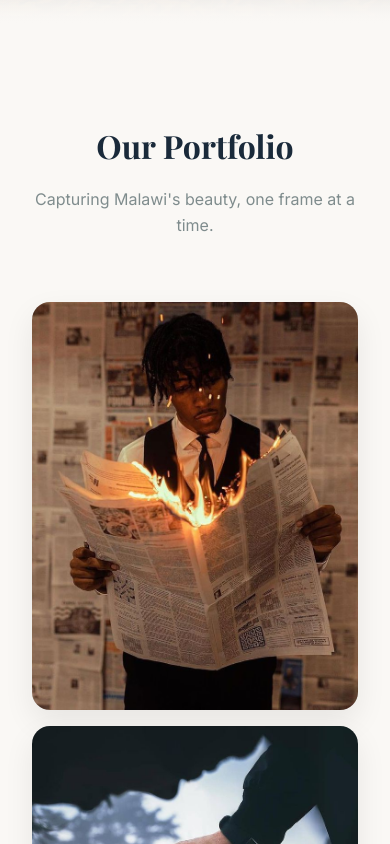
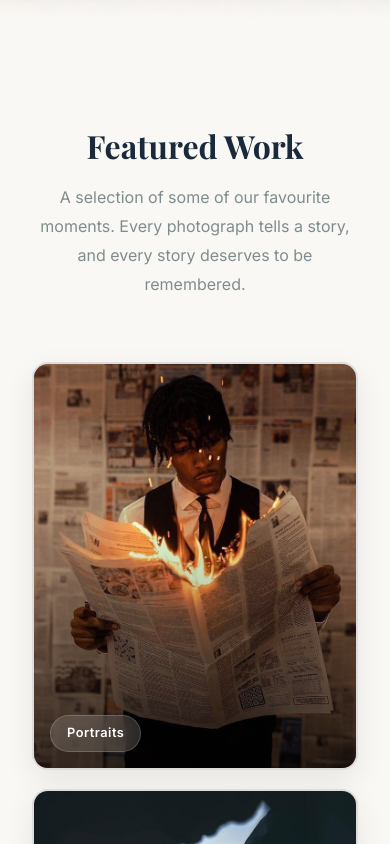
Before and after one commit to yewoSidira/PHOTOGRAPHY-WEBSITE, a React (Create React App) app: page / in a window 390 px wide. Shown: the part 820-1664 px from the top of the page. Built offline with nearby package versions, Linux system fonts and the light colour scheme.

Commit message:
gallery v2

```diff
--- a/src/components/sections/Gallery.css
+++ b/src/components/sections/Gallery.css
@@ -1,157 +1,295 @@
-/* ===========================
-   Gallery Section
-=========================== */
+/* ==========================================================
+   GALLERY
+========================================================== */
 
-.gallery-section {
-  background: var(--color-bg);
+.gallery-section{
+    background:var(--color-bg);
+    padding:7rem 0;
 }
 
-.gallery-grid {
-  display: grid;
-
-  grid-template-columns: repeat(auto-fit, minmax(300px, 1fr));
-
-  gap: 1.5rem;
+.gallery-section .section-title{
+    margin-bottom:.75rem;
 }
 
-/* ===========================
-   Gallery Card
-=========================== */
+.gallery-section .section-subtitle{
 
-.gallery-item {
-  position: relative;
+    max-width:700px;
 
-  overflow: hidden;
+    margin:0 auto 4rem;
 
-  aspect-ratio: 1 / 1;
+    text-align:center;
 
-  border-radius: 18px;
+    line-height:1.8;
 
-  cursor: pointer;
-
-  background: #ddd;
-
-  box-shadow: 0 12px 30px rgba(0,0,0,.08);
-
-  transition:
-      transform .35s ease,
-      box-shadow .35s ease;
-}
-
-.gallery-item:hover {
-  transform: translateY(-8px);
-
-  box-shadow:
-      0 20px 45px rgba(0,0,0,.18);
-}
-
-/* ===========================
-   Image
-=========================== */
-
-.gallery-item img {
-  width: 100%;
-  height: 100%;
-
-  object-fit: cover;
-
-  transition:
-      transform .6s ease,
-      filter .6s ease;
-}
-
-.gallery-item:hover img {
-
-  transform: scale(1.08);
-
-  filter:
-      brightness(.72)
-      saturate(1.15);
+    color:var(--color-gray);
 
 }
 
-/* ===========================
-   Overlay
-=========================== */
+/* ==========================================================
+   GRID
+========================================================== */
 
-.gallery-overlay {
-  position: absolute;
+.gallery-grid{
 
-  inset: 0;
+    display:grid;
 
-  display: flex;
+    grid-template-columns:repeat(auto-fit,minmax(320px,1fr));
 
-  justify-content: flex-end;
-
-  align-items: flex-start;
-
-  padding: 1rem;
-
-  background:
-      linear-gradient(
-          transparent,
-          rgba(0,0,0,.15),
-          rgba(0,0,0,.55)
-      );
-
-  opacity: 0;
-
-  transition: opacity .35s ease;
-}
-
-.gallery-item:hover .gallery-overlay {
-
-  opacity: 1;
+    gap:1.75rem;
 
 }
 
-/* ===========================
-   Category
-=========================== */
+/* ==========================================================
+   CARD
+========================================================== */
 
-.gallery-category {
+.gallery-item{
 
-  background:
-      rgba(255,255,255,.12);
+    position:relative;
 
-  color: white;
+    overflow:hidden;
 
-  backdrop-filter: blur(10px);
+    aspect-ratio:1/1;
 
-  border: 1px solid rgba(255,255,255,.15);
+    border-radius:16px;
 
-  padding: .45rem 1rem;
+    cursor:pointer;
 
-  border-radius: 999px;
+    background:#ddd;
 
-  font-size: .8rem;
+    border:2px solid transparent;
 
-  font-weight: 600;
+    box-shadow:0 10px 30px rgba(0,0,0,.08);
 
-  letter-spacing: .5px;
+    transition:
+    transform .35s ease,
+    border-color .35s ease,
+    box-shadow .35s ease;
+
 }
 
-/* ===========================
-   Focus
-=========================== */
+.gallery-item:hover{
 
-.gallery-item:focus-visible {
-  outline: 3px solid var(--color-gold);
+    transform:translateY(-8px);
 
-  outline-offset: 4px;
+    border-color:rgba(212,175,55,.55);
+
+    box-shadow:0 20px 45px rgba(0,0,0,.16);
+
 }
 
-/* ===========================
-   Mobile
-=========================== */
+/* ==========================================================
+   IMAGE
+========================================================== */
 
-@media (max-width:768px){
+.gallery-item img{
+
+    width:100%;
+    height:100%;
+
+    object-fit:cover;
+
+    transition:
+    transform .7s ease,
+    filter .6s ease;
+
+}
+
+.gallery-item:hover img{
+
+    transform:scale(1.06);
+
+    filter:
+    brightness(.8)
+    saturate(1.08);
+
+}
+
+/* ==========================================================
+   OVERLAY
+========================================================== */
+
+.gallery-overlay{
+
+    position:absolute;
+
+    inset:0;
+
+    display:flex;
+
+    align-items:flex-end;
+
+    justify-content:flex-start;
+
+    padding:1.25rem;
+
+    background:
+
+    linear-gradient(
+    to top,
+    rgba(0,0,0,.72),
+    rgba(0,0,0,.15),
+    transparent 58%
+    );
+
+    opacity:0;
+
+    transition:.35s ease;
+
+}
+
+.gallery-item:hover .gallery-overlay,
+.gallery-item:focus-visible .gallery-overlay{
+
+    opacity:1;
+
+}
+
+/* ==========================================================
+   CATEGORY
+========================================================== */
+
+.gallery-category{
+
+    padding:.45rem 1rem;
+
+    border-radius:999px;
+
+    background:rgba(255,255,255,.14);
+
+    border:1px solid rgba(255,255,255,.18);
+
+    backdrop-filter:blur(12px);
+
+    color:white;
+
+    font-size:.8rem;
+
+    font-weight:600;
+
+    letter-spacing:.5px;
+
+}
+
+/* ==========================================================
+   FOOTER
+========================================================== */
+
+.gallery-footer{
+
+    display:flex;
+
+    justify-content:center;
+
+    align-items:center;
+
+    gap:1rem;
+
+    margin-top:4rem;
+
+    flex-wrap:wrap;
+
+}
+
+/* ==========================================================
+   BUTTONS
+========================================================== */
+
+.gallery-btn{
+
+    display:inline-flex;
+
+    justify-content:center;
+
+    align-items:center;
+
+    min-width:220px;
+
+    padding:1rem 2rem;
+
+    border-radius:999px;
+
+    font-weight:600;
+
+    transition:.3s ease;
+
+    cursor:pointer;
+
+    text-decoration:none;
+
+}
+
+/* Secondary */
+
+.gallery-btn-secondary{
+
+    background:transparent;
+
+    color:var(--color-primary);
+
+    border:2px solid var(--color-primary);
+
+}
+
+.gallery-btn-secondary:hover{
+
+    background:var(--color-primary);
+
+    color:white;
+
+}
+
+/* Primary */
+
+.gallery-btn-primary{
+
+    background:var(--color-accent);
+
+    color:white;
+
+    border:2px solid var(--color-accent);
+
+}
+
+.gallery-btn-primary:hover{
+
+    transform:translateY(-3px);
+
+    background:#b44d31;
+
+    border-color:#b44d31;
+
+}
+
+/* ==========================================================
+   ACCESSIBILITY
+========================================================== */
+
+.gallery-item:focus-visible{
+
+    outline:3px solid var(--color-gold);
+
+    outline-offset:5px;
+
+}
+
+/* ==========================================================
+   MOBILE
+========================================================== */
+
+@media(max-width:768px){
+
+.gallery-section{
+
+padding:5rem 0;
+
+}
 
 .gallery-grid{
 
 grid-template-columns:1fr;
 
-gap:1rem;
+gap:1.2rem;
 
 }
 
@@ -161,4 +299,35 @@ aspect-ratio:4/5;
 
 }
 
+.gallery-overlay{
+
+opacity:1;
+
+padding:1rem;
+
+background:
+linear-gradient(
+to top,
+rgba(0,0,0,.65),
+transparent 60%
+);
+
 }
+
+.gallery-footer{
+
+flex-direction:column;
+
+gap:1rem;
+
+}
+
+.gallery-btn{
+
+width:100%;
+
+max-width:340px;
+
+}
+
+}
--- a/src/components/sections/Gallery.jsx
+++ b/src/components/sections/Gallery.jsx
@@ -1,18 +1,20 @@
 import React from "react";
+import { Link } from "react-router-dom";
 import { galleryImages } from "../../data/galleryData";
 import "./Gallery.css";
 
 const Gallery = () => {
   return (
     <section className="gallery-section section-padding" id="gallery">
+
       <div className="container">
 
         <h2 className="section-title">
-          Our Portfolio
+          Featured Work
         </h2>
 
         <p className="section-subtitle">
-          Capturing Malawi's beauty, one frame at a time.
+          A selection of some of our favourite moments. Every photograph tells a story, and every story deserves to be remembered.
         </p>
 
         <div className="gallery-grid">
@@ -45,7 +47,26 @@ const Gallery = () => {
 
         </div>
 
+        <div className="gallery-footer">
+
+          <button
+            className="gallery-btn gallery-btn-secondary"
+            type="button"
+          >
+            View Full Gallery
+          </button>
+
+          <Link
+            to="/booking"
+            className="gallery-btn gallery-btn-primary"
+          >
+            Book Your Session
+          </Link>
+
+        </div>
+
       </div>
+
     </section>
   );
 };
```
